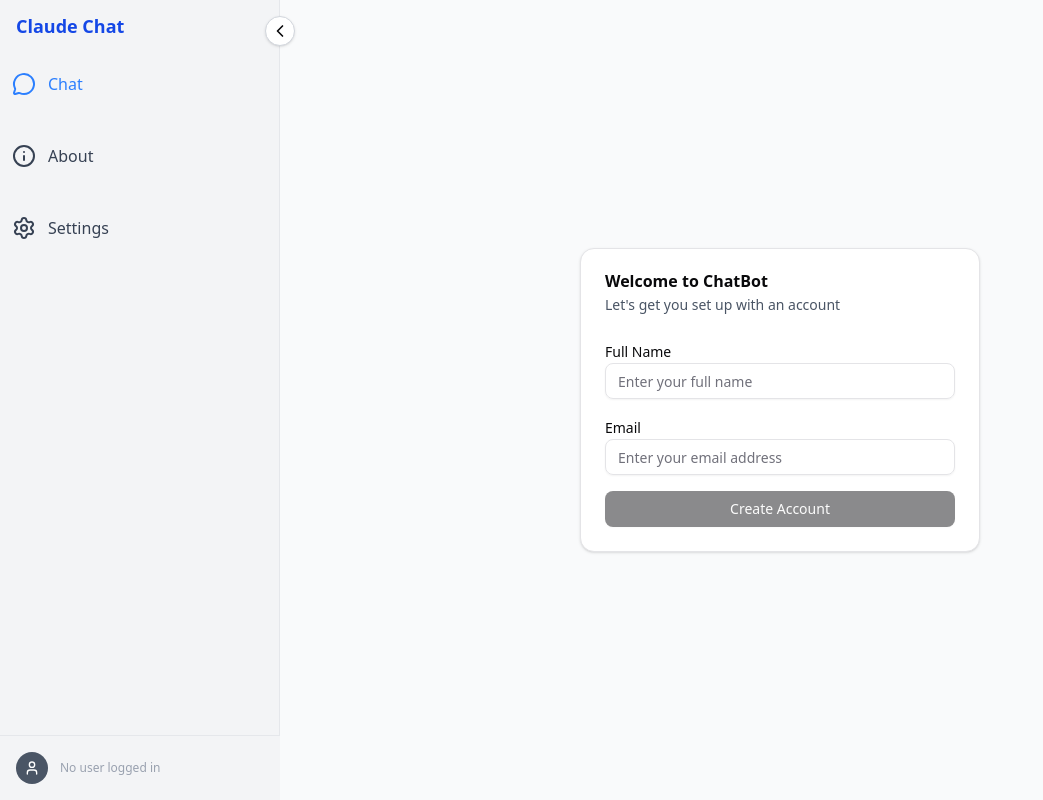
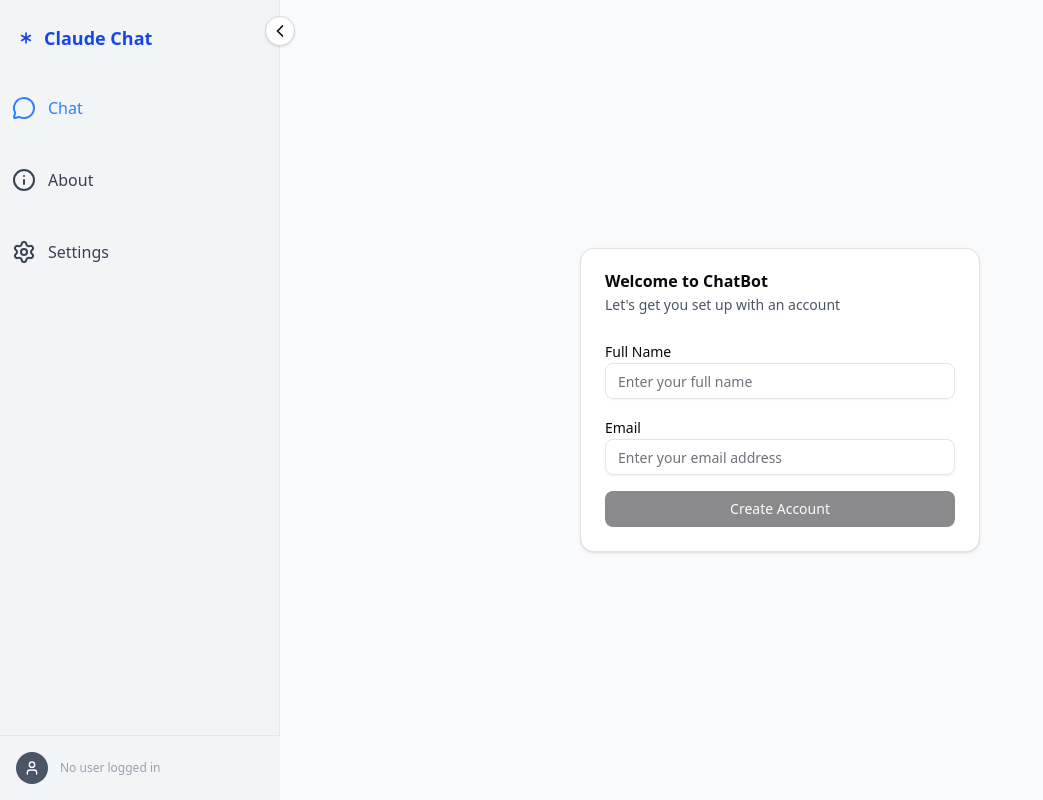
Before and after one commit to elevate-human-experiences/chatbot, a React (Vite) app in the folder frontend/: page / in a window 1280 px wide. Shown: the whole page, without its empty margins (0-1043 px from the left). Built offline with nearby package versions, Linux system fonts and the light colour scheme; no server answers.

Commit message:
icon + claudechat  ok

```diff
--- a/frontend/src/components/Layout.tsx
+++ b/frontend/src/components/Layout.tsx
@@ -1,5 +1,5 @@
 import { Outlet, useParams, useNavigate, useLocation } from "react-router-dom";
-import { ChevronLeft, ChevronRight, MessageCircle, Info, Settings } from "lucide-react";
+import { Asterisk, ChevronLeft, ChevronRight, MessageCircle, Info, Settings } from "lucide-react";
 import { ChatLogicContext } from "@/hooks/ChatLogicContext";
 import { useChatLogic } from "@/hooks/useChatLogic";
 import { Sidebar } from "@/components/Sidebar";
@@ -66,8 +66,16 @@ export function Layout() {
               style={{ width: sidebarWidth, minWidth: collapsedSidebarWidth }}
             >
               {/* Fixed top menu item: Claude Chat */}
-              <div className="sticky top-0 z-10 bg-gray-100 w-full px-4 py-3 flex items-center justify-start">
-                <span className="font-semibold text-lg text-blue-700">Claude Chat</span>
+              <div
+                className={cn(
+                  "sticky top-0 z-10 bg-gray-100 w-full px-4 py-6 flex items-center", // py-6 for more top/bottom padding
+                  sidebarVisible ? "justify-start" : "justify-center"
+                )}
+              >
+                <Asterisk className="w-5 h-5 text-blue-700" />
+                {sidebarVisible && (
+                  <span className="font-semibold text-lg text-blue-700 ml-2">Claude Chat</span>
+                )}
               </div>
               {/* Navigation menu */}
               <nav
@@ -154,8 +162,16 @@ export function Layout() {
             style={{ width: sidebarWidth, minWidth: collapsedSidebarWidth }}
           >
             {/* Fixed top menu item: Claude Chat */}
-            <div className="sticky top-0 z-10 bg-gray-100 w-full px-4 py-3 flex items-center justify-start">
-              <span className="font-semibold text-lg text-blue-700">Claude Chat</span>
+            <div
+              className={cn(
+                "sticky top-0 z-10 bg-gray-100 w-full px-4 py-6 flex items-center", // py-6 for more top/bottom padding
+                sidebarVisible ? "justify-start" : "justify-center"
+              )}
+            >
+              <Asterisk className="w-5 h-5 text-blue-700" />
+              {sidebarVisible && (
+                <span className="font-semibold text-lg text-blue-700 ml-2">Claude Chat</span>
+              )}
             </div>
             <nav
               className={cn(
```
